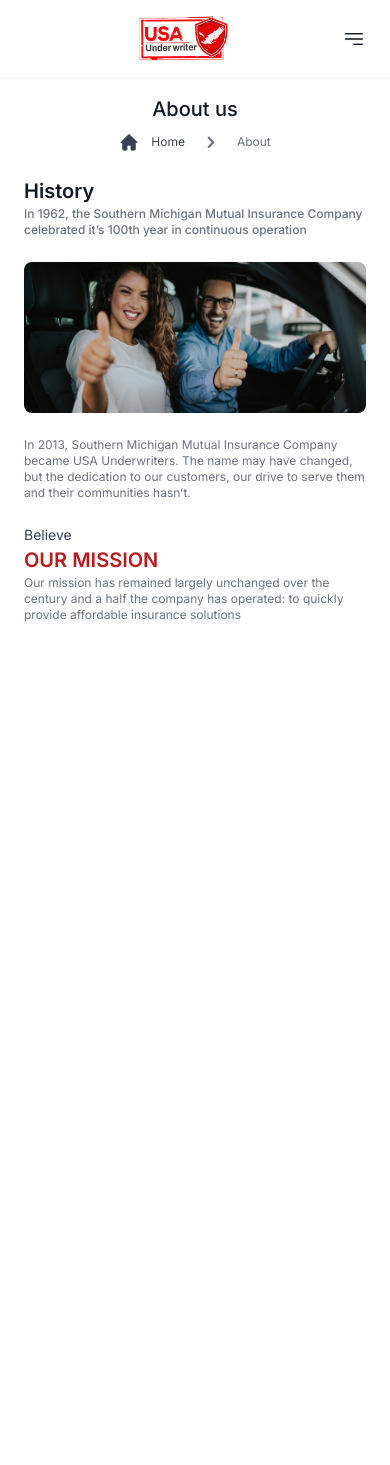
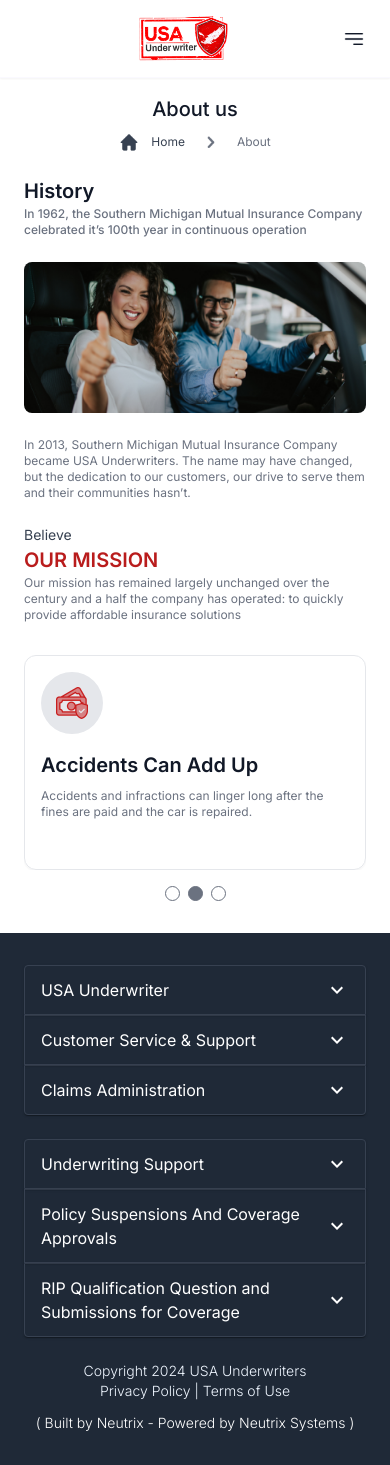
Before and after one commit to Farhad16/daniyal-app, a Next.js app: page /about in a window 390 px wide. Before the commit the page ends 844 px from the top, so only its background shows below. Built offline with nearby package versions, Linux system fonts and the light colour scheme.

Commit message:
feat: feature card & footer added - make it responsive - modify about page.tsx

```diff
--- a/app/(root)/about/page.tsx
+++ b/app/(root)/about/page.tsx
@@ -1,11 +1,17 @@
 import AboutUs from "@/components/About/AboutUs";
 import Breadcrumbs from "@/components/About/Breadcrumbs";
+import FeatureCards from "@/components/shared/FeatureCards";
+import Footer from "@/components/shared/Footer";
 
 const About = () => {
   return (
     <div className="mt-4">
       <Breadcrumbs />
       <AboutUs />
+      <div className="flex px-6 sm:px-[60px] xl:px-[100px] w-full my-8 sm:my-10">
+        <FeatureCards />
+      </div>
+      <Footer />
     </div>
   );
 };
--- a/components/About/Breadcrumbs.tsx
+++ b/components/About/Breadcrumbs.tsx
@@ -1,5 +1,5 @@
 import Image from "next/image";
-import React from "react";
+import Link from "next/link";
 
 const Breadcrumbs = () => {
   return (
@@ -15,7 +15,12 @@ const Breadcrumbs = () => {
           className="w-[20px] h-[20px]"
           alt="home"
         />
-        <span className="text-gray-700">Home</span>
+        <Link
+          href="/"
+          className="!no-underline hover:no-underline focus:outline-none outline-none"
+        >
+          <span className="text-gray-700">Home</span>
+        </Link>
         <Image
           src="/assets/right-arrow.png"
           width={20}
```
